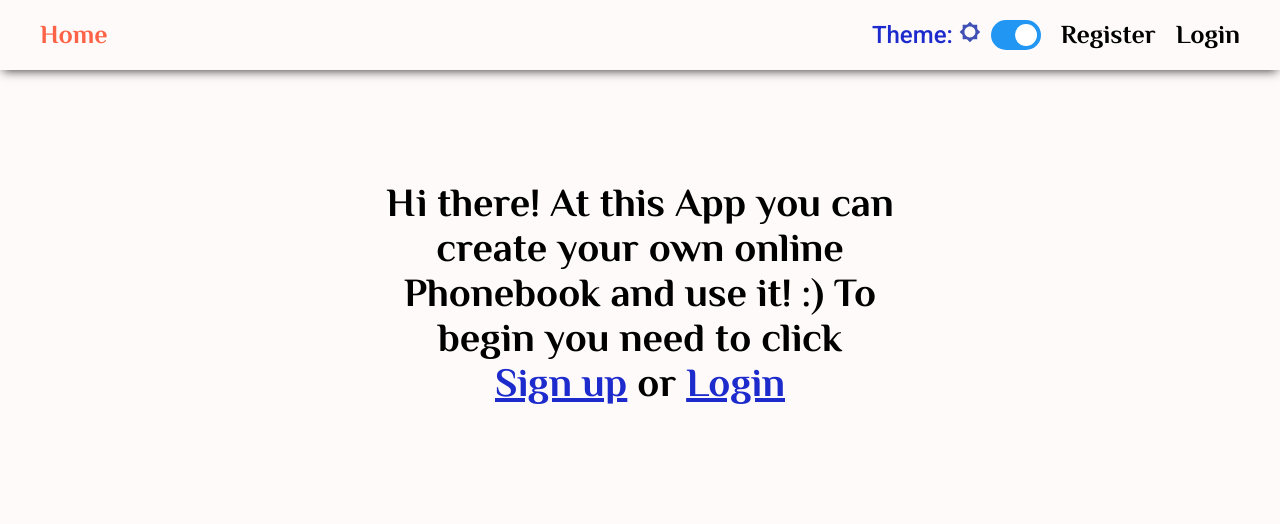
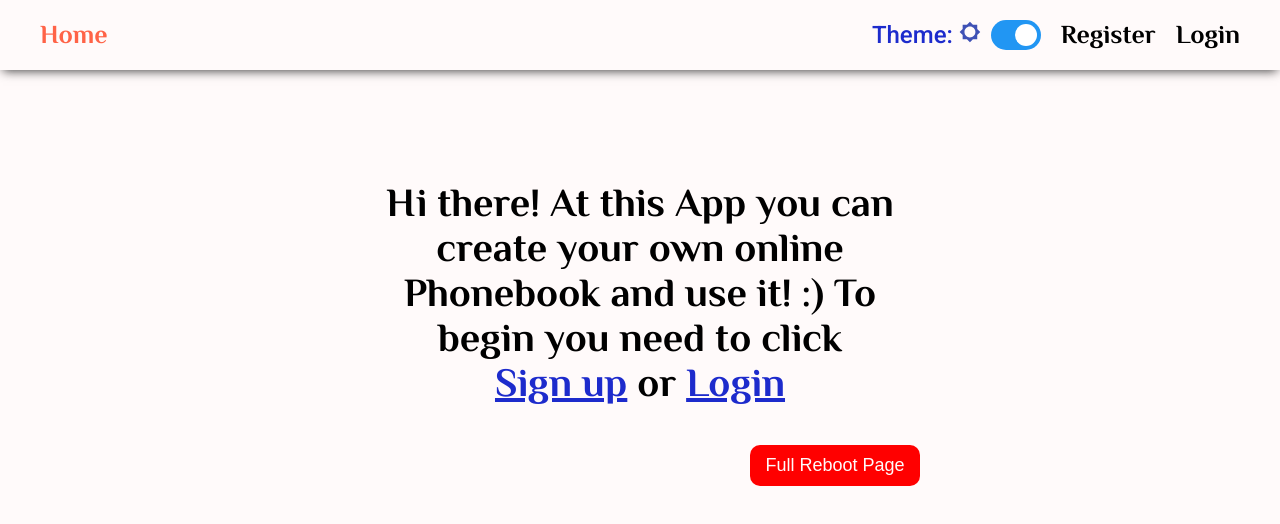
Before and after one commit to Daikiri-San/goit-react-hw-08-phonebook, a React (Create React App) app: page / in a window 1280 px wide. Shown: the top 524 px of the page. Built offline with nearby package versions, Linux system fonts and the light colour scheme.

Commit message:
make reboot on 401 bug situations

```diff
--- a/src/components/Modals/ModalDelete.js
+++ b/src/components/Modals/ModalDelete.js
@@ -31,7 +31,7 @@ const Button = styled.button`
   display: flex;
   justify-content: space-evenly;
   align-items: center;
-  font-size: 1.6rem;
+  font-size: 1.8rem;
   margin: 1.4rem auto 0;
   width: 17rem;
   padding: 1rem 1.2rem;
--- a/src/views/HomePage.js
+++ b/src/views/HomePage.js
@@ -37,7 +37,40 @@ const MyLink = styled(Link)`
   }
 `;
 
+const Button = styled.button`
+  display: flex;
+  justify-content: space-evenly;
+  align-items: center;
+  font-size: 1.8rem;
+  margin-left: auto;
+  margin-top: 4rem;
+  width: 17rem;
+  padding: 1rem 1.2rem;
+  border: none;
+  border-radius: 1rem;
+  background-color: red;
+  cursor: pointer;
+  color: snow;
+  transition: all 0.2s ease;
+
+  &:hover,
+  &:focus {
+    background-color: #f02222;
+    color: snow;
+    box-shadow: 0px 0px 10px 0px rgba(0, 0, 0, 0.75);
+    outline: none;
+  }
+
+  &:active {
+    background-color: tomato;
+  }
+`;
+
 const HomePage = ({ theme, isAuthenticated }) => {
+  const reboot = () => {
+    window.localStorage.clear();
+    window.location.reload();
+  };
   return (
     <Container>
       <Greetings color={theme.config.messageColor}>
@@ -64,6 +97,7 @@ const HomePage = ({ theme, isAuthenticated }) => {
           </MyLink>
         </Greetings>
       )}
+      <Button onClick={reboot}>Full Reboot Page</Button>
     </Container>
   );
 };
@@ -73,3 +107,5 @@ const mapStateToProps = state => ({
 });
 
 export default connect(mapStateToProps)(withThemeContext(HomePage));
+
+// , { onLogout: authOperations.logOut }
```
